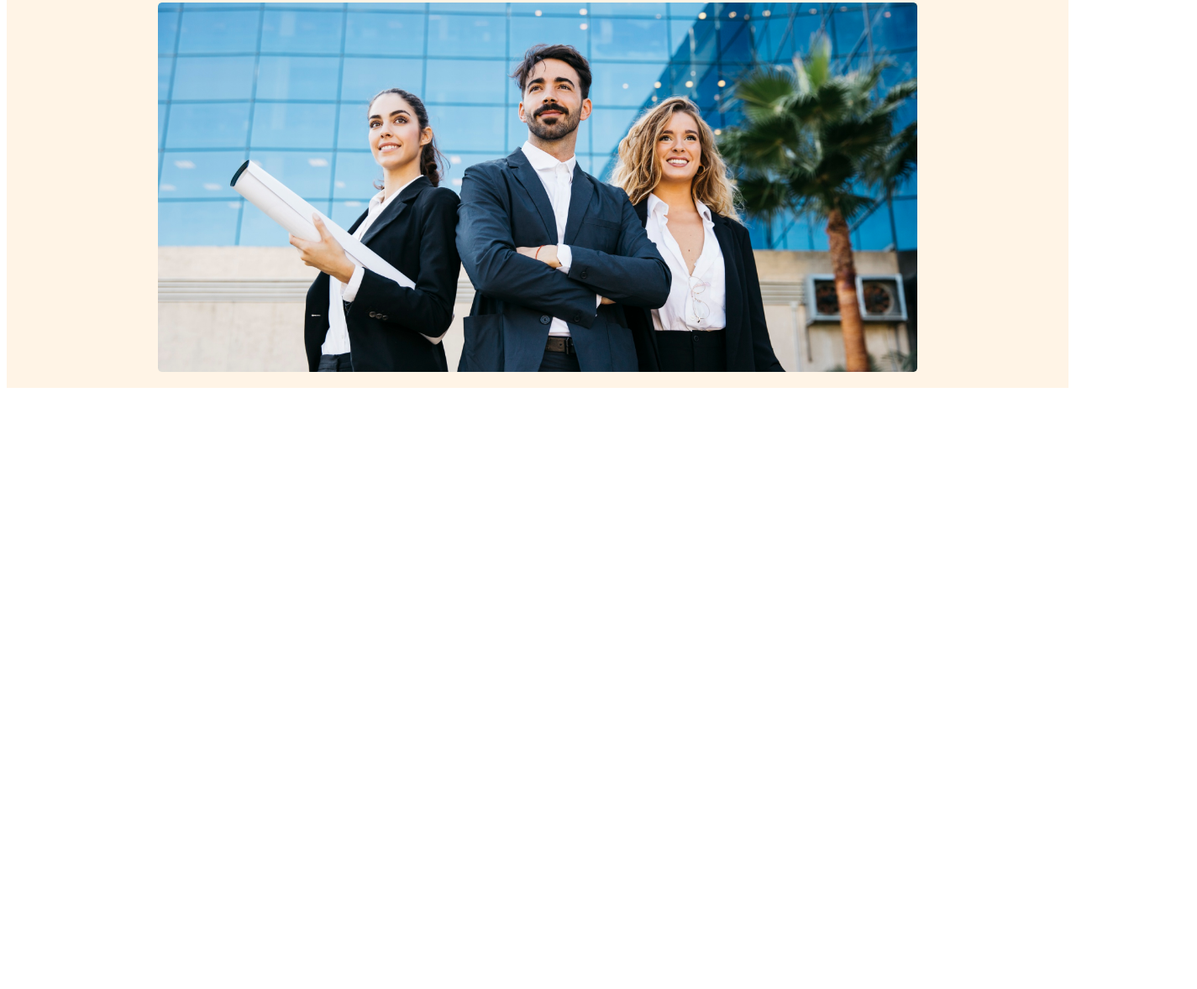
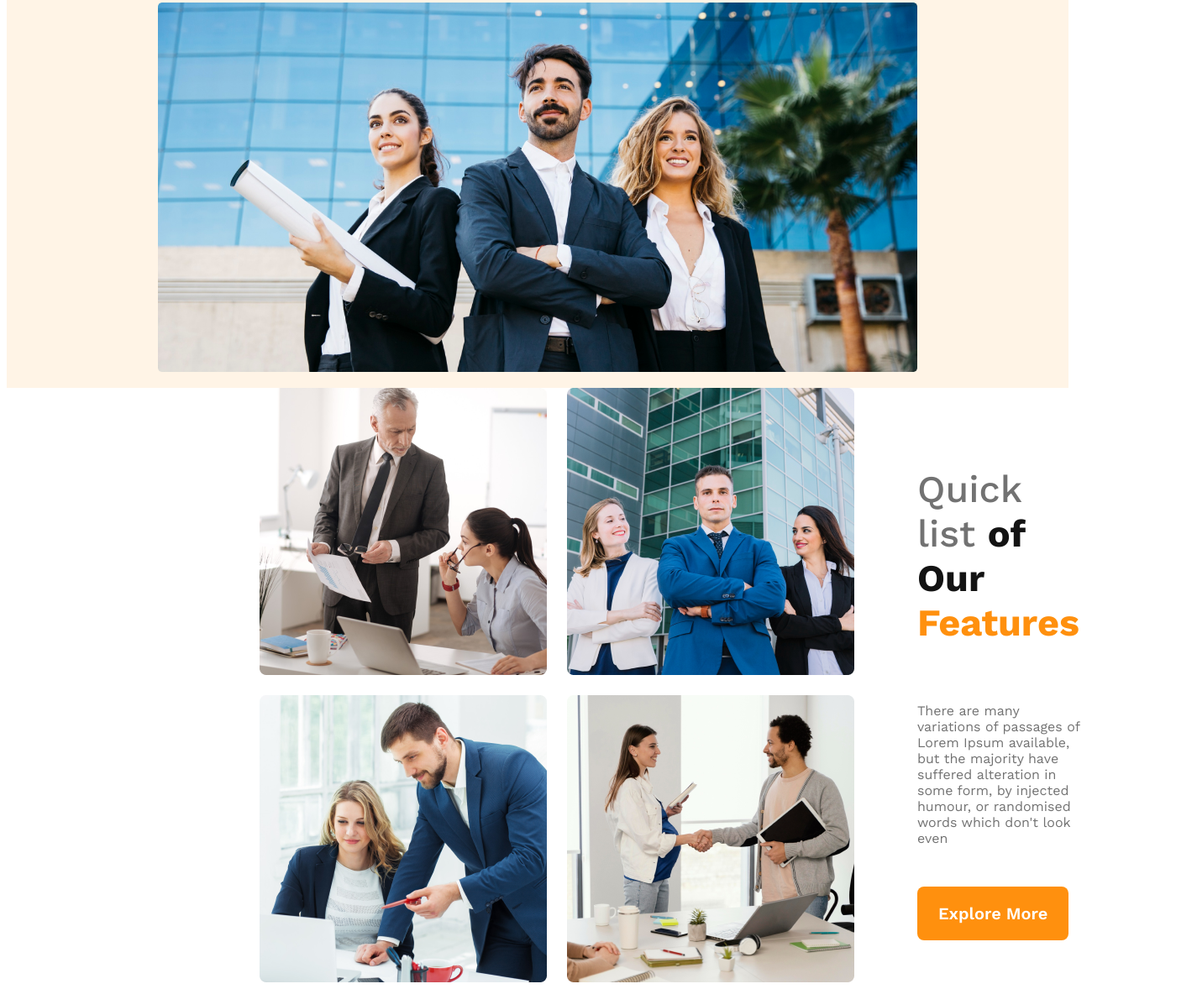
Before and after one commit to itsahadul99/g3-architects-website, a plain HTML site: page index.html in a window 1280 px wide. Shown: the part 538-1716 px from the top of the page at 84% size, 1425 px wide, since content can reach past the window. Before the commit the page ends 1008 px from the top, so only its background shows below. Drawn offline with nearby package versions, Linux system fonts and the light colour scheme.

Commit message:
Features section complete

```diff
--- a/index.html
+++ b/index.html
@@ -32,6 +32,23 @@
             <img src="./images/banner.png" alt="">
         </div>
     </header>
+    <!-- header section end -->
+    <main>
+        <!-- features section start -->
+        <section class="teams-container">
+            <div class="teams-img-container">
+                <img src="./images/team1.png" alt="">
+                <img src="./images/team2.png" alt="">
+                <img src="./images/team3.png" alt="">
+                <img src="./images/team4.png" alt="">
+            </div>
+            <div class="teams-content">
+                <h3 class="teams-title">Quick list <span id="of-our">of Our</span> <span id="feature">Features</span> </h3>
+                <p class="teams-description">There are many variations of passages of Lorem Ipsum available, but the majority have suffered alteration in some form, by injected humour, or randomised words which don't look even</p>
+                <button class="btd-primary">Explore More</button>
+            </div>
+        </section>
+    </main>
 </body>
 
 </html>
--- a/styles/architects.css
+++ b/styles/architects.css
@@ -5,7 +5,8 @@
 * {
     font-family: 'Work Sans', sans-serif;
 }
-.btd-primary{
+
+.btd-primary {
     border-radius: 8px;
     background: #FF900E;
     padding: 20px 25px;
@@ -67,28 +68,79 @@ nav li a {
     font-size: 1rem;
     font-weight: 400;
 }
-.banner img{
+
+.banner img {
     width: 100%;
     margin-top: 20px;
+}
+
+.teams-container {
+    display: flex;
+    align-items: center;
+    margin: 0 auto;
+}
+
+.teams-img-container {
+    display: grid;
+    grid-template-columns: repeat(2, 1fr);
+    gap: 1.5rem;
+    margin-left: 18.81rem;
+}
+
+.teams-title {
+    max-width: 468px;
+    color: #727272;
+    font-size: 2.81rem;
+    font-weight: 500;
+    padding-right: 4.06rem;
+    padding-bottom: 1.5rem;
+}
+
+.teams-content {
+    padding: 0px 75px;
+}
+
+#of-our {
+    color: #131313;
+    font-size: 2.81rem;
+    font-weight: 700;
+}
+
+#feature {
+    color: #FF900E;
+    font-size: 2.81rem;
+    font-weight: 700;
+}
+
+.teams-description {
+    max-width: 537px;
+    color: #727272;
+    font-size: 1rem;
+    font-weight: 400;
+    padding-bottom: 2rem;
+    padding-right: 3.75rem;
 }
 
 /* responsive styles */
 /* small or mobile devices */
 @media screen and (max-width:576px) {
-    header{
+    header {
         padding: 20px;
     }
-    nav{
+
+    nav {
         flex-direction: column;
     }
 
 }
+
 /* medium or tablet devices */
 @media screen and (min-width:577px) and (max-width:992px) {
-    header{
+    header {
         padding: 50px;
     }
-    nav{
+
+    nav {
         flex-direction: column;
     }
 }
```
Lines whose indentation alone changed are shown as unchanged.
